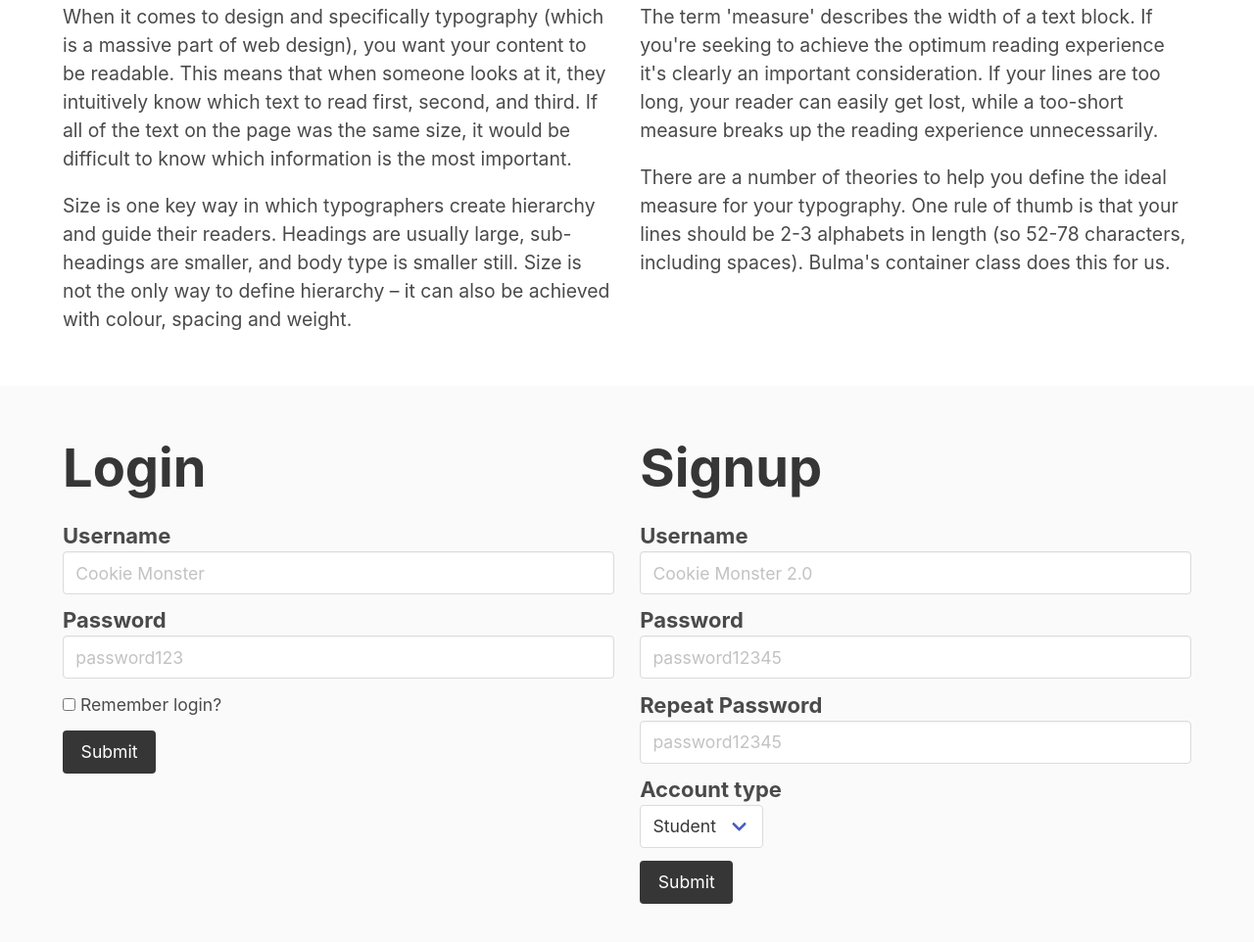
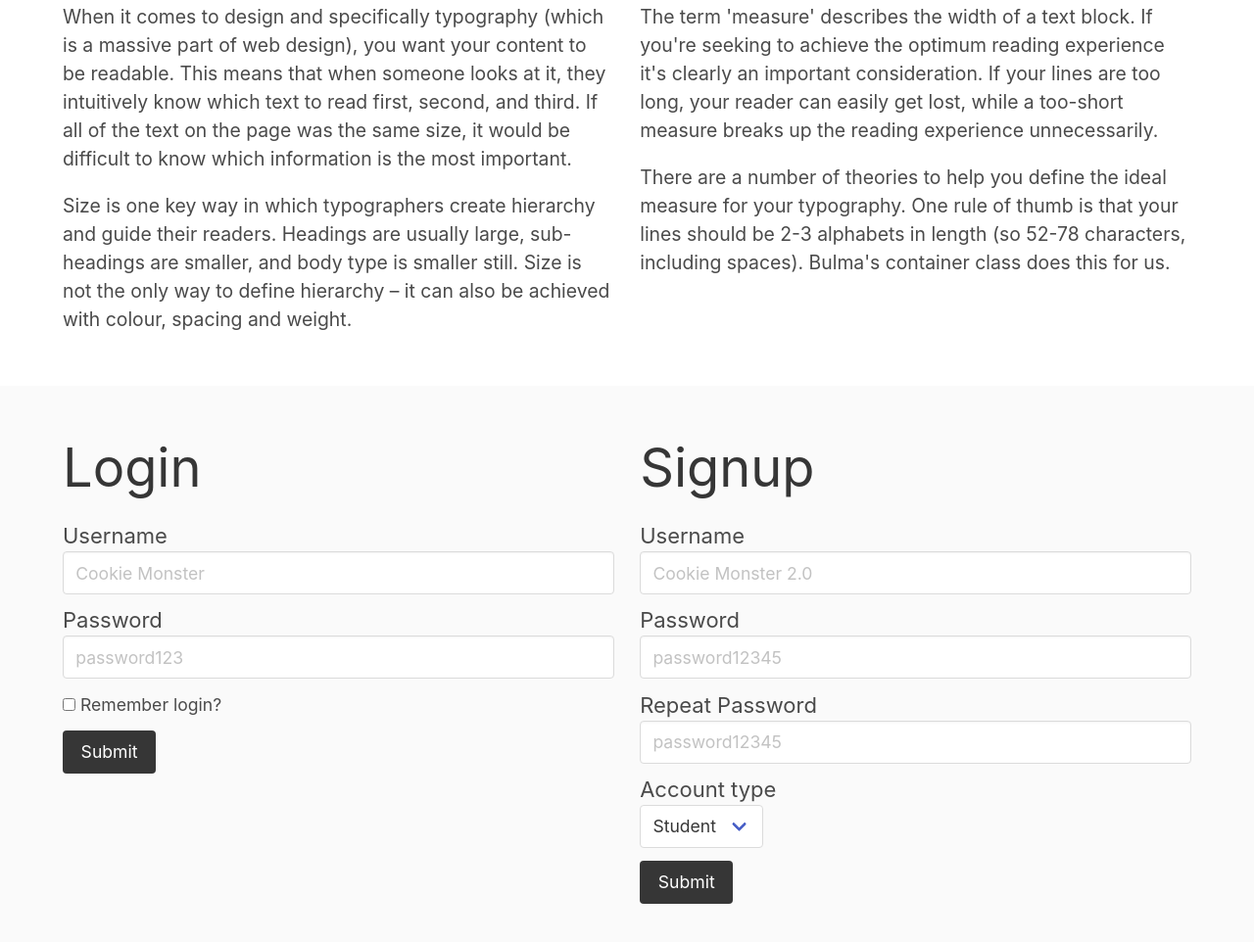
Before and after one commit to jdmar3-comp426/a02-nateturner, a website: page index.html in a window 1280 px wide. Shown: the part 3461-4423 px from the top of the page at 98% size. Drawn offline with nearby package versions, Linux system fonts and the light colour scheme; a web font is replaced by a local one.

Commit message:
sixth try

```diff
--- a/index.html
+++ b/index.html
@@ -88,7 +88,7 @@
 <section class="section">
     <div class="container">
         <div class="content has-text-centered">
-            <h1 class="title has-text-info is-family-secondary">Flavour</h1>
+            <h1 class="title has-text-info is-family-secondary has-text-weight-bold">Flavour</h1>
             <h5 class="subtitle has-text-grey is-italic">Express yourself with fonts, colors, images, and more</h5>
         </div>
         <div class="tabs is-medium is-centered">
@@ -155,16 +155,16 @@
     <div class="container">
         <div class="columns">
             <div class="column">
-                <h1 class="title has-text-weight-bold">Login</h1>
+                <h1 class="title has-text-weight-normal">Login</h1>
                 <form>
                     <div class="field">
-                        <label class="subtitle has-text-weight-bold">Username</label>
+                        <label class="subtitle has-text-weight-normal">Username</label>
                         <div class="control">
                             <input class="input" type="text" placeholder="Cookie Monster" name="username">
                         </div>
                     </div>
                     <div class="field">
-                        <label class="subtitle has-text-weight-bold">Password</label>
+                        <label class="subtitle has-text-weight-normal">Password</label>
                         <div class="control">
                             <input class="input" type="password" placeholder="password123" name="password">
                         </div>
@@ -185,28 +185,28 @@
                 </form>
             </div>
             <div class="column">
-                <h1 class="title has-text-weight-bold">Signup</h1>
+                <h1 class="title has-text-weight-normal">Signup</h1>
                 <form>
                     <div class="field">
-                        <label class="subtitle has-text-weight-bold">Username</label>
+                        <label class="subtitle has-text-weight-normal">Username</label>
                         <div class="control">
                             <input class="input" type="text" placeholder="Cookie Monster 2.0" name="username">
                         </div>
                     </div>
                     <div class="field">
-                        <label class="subtitle has-text-weight-bold">Password</label>
+                        <label class="subtitle has-text-weight-normal">Password</label>
                         <div class="control">
                             <input class="input" type="password" placeholder="password12345">
                         </div>
                     </div>
                     <div class="field">
-                        <label class="subtitle has-text-weight-bold">Repeat Password</label>
+                        <label class="subtitle has-text-weight-normal">Repeat Password</label>
                         <div class="control">
                             <input class="input" type="password" placeholder="password12345" name="password">
                         </div>
                     </div>
                     <div class="field">
-                        <label class="subtitle has-text-weight-bold">Account type</label>
+                        <label class="subtitle has-text-weight-normal">Account type</label>
                         <div class="control">
                             <div class="select">
                                 <select name="accountType">
```
